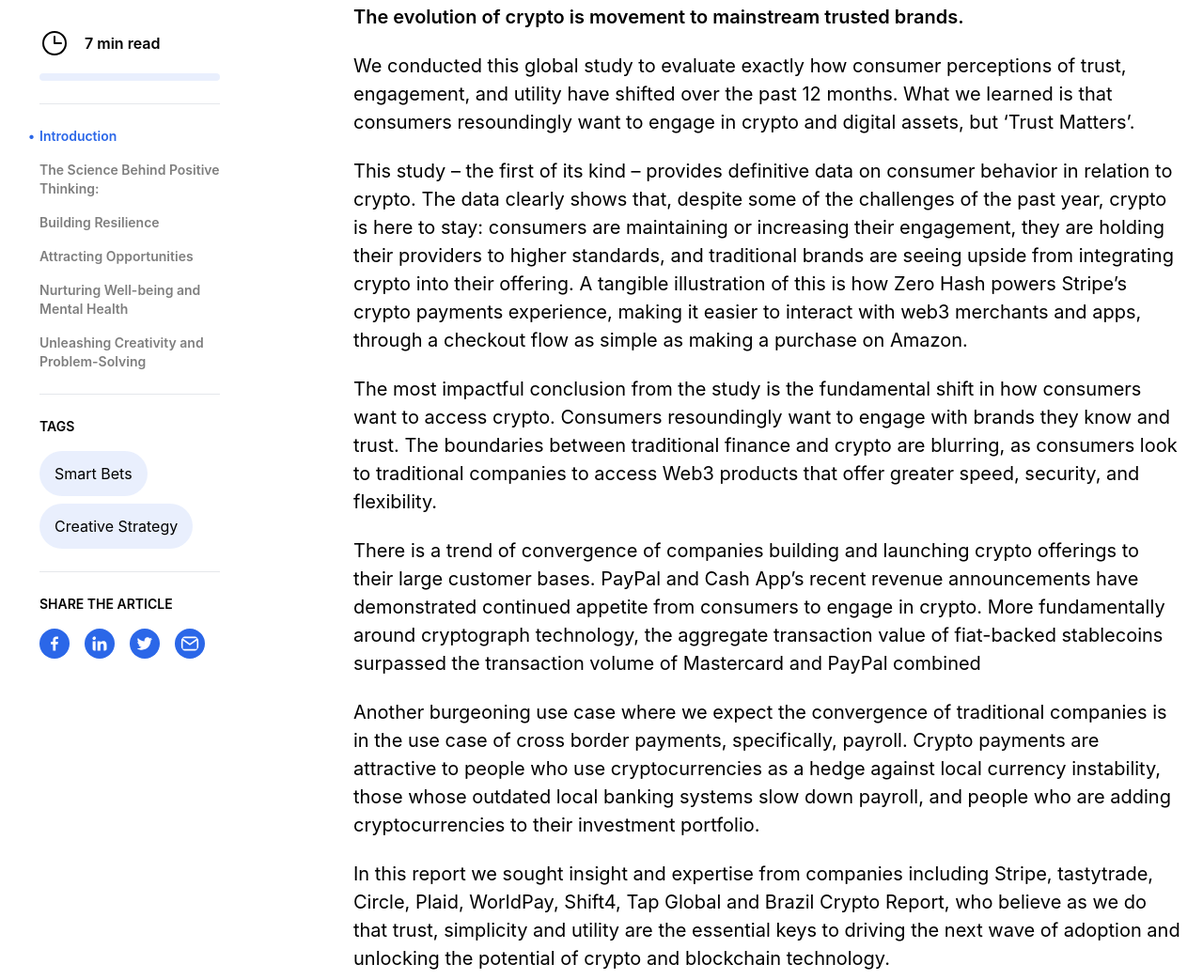
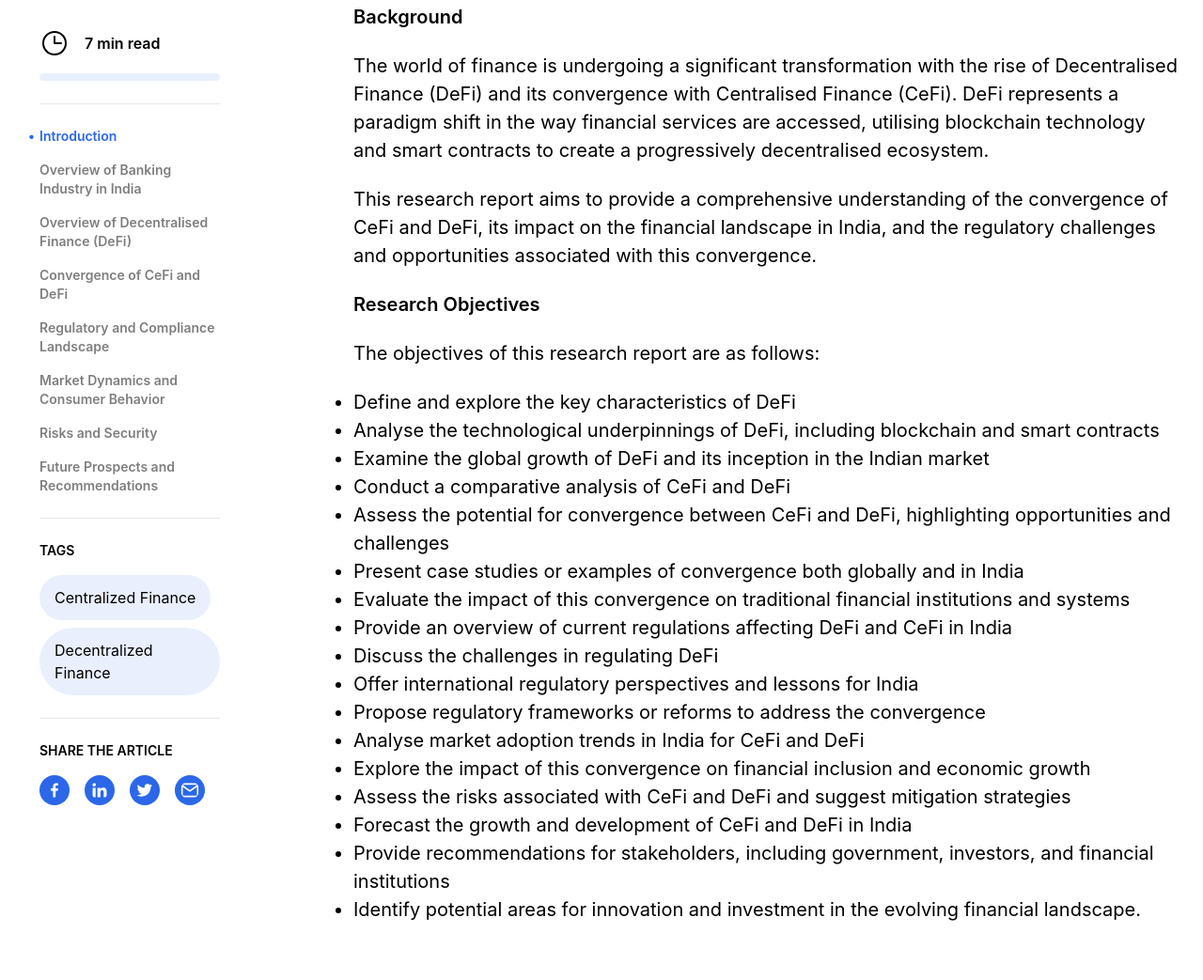
Before and after one commit to sk1122/fetcch-final, an Astro site: page /report in a window 1280 px wide. Shown: the part 849-1892 px from the top of the page at 94% size. Built offline with nearby package versions, Linux system fonts and the light colour scheme; Astro itself is replaced by a stand-in of ours.

Commit message:
feat: add report

```diff
--- a/src/components/main-nav.astro
+++ b/src/components/main-nav.astro
@@ -59,7 +59,7 @@ import { Image } from "astro:assets"
         </li>
         <li>
           <a
-            href="#"
+            href="/report"
             class="block px-4 py-2 hover:bg-gray-100"
             >Reports</a
           >
--- a/src/pages/index.astro
+++ b/src/pages/index.astro
@@ -24,6 +24,7 @@ import { Tooltips } from "astro-tooltips"
       href="https://fonts.googleapis.com/css2?family=Inter:wght@400;500;600;700;800;900&display=swap"
       rel="stylesheet"
     />
+    <meta name="keywords" content="Fetcch, Web3, Payments">
 
     <link rel="preconnect" href="https://fonts.googleapis.com" />
     <link rel="preconnect" href="https://fonts.gstatic.com" crossorigin />
--- a/src/pages/report.astro
+++ b/src/pages/report.astro
@@ -12,23 +12,23 @@ import Footer from "@/components/footer.astro"
 import Modal from '@/components/modal.astro'
 
 
-const indexData = ["Introduction","The Science Behind Positive Thinking:","Building Resilience","Attracting Opportunities","Nurturing Well-being and Mental Health","Unleashing Creativity and Problem-Solving"]
-const TagsData = ["Smart Bets","Creative Strategy"]
+const indexData = ["Introduction","Overview of Banking Industry in India","Overview of Decentralised Finance (DeFi)","Convergence of CeFi and DeFi","Regulatory and Compliance Landscape","Market Dynamics and Consumer Behavior", "Risks and Security", "Future Prospects and Recommendations"]
+const TagsData = ["Centralized Finance","Decentralized Finance"]
 const socialData = [{
-  url:"/",
+  url:"https://www.facebook.com/sharer/sharer.php?u=https://fetcch.xyz/report",
   logo:icon1
 },
 {
-  url:"/",
+  url:"https://www.linkedin.com/shareArticle?mini=true&url=https%3A%2F%2Ffetcch.xyz/report&title=The+Convergence+of+Centralized+Finance+(CeFi)+and+Decentralised+Finance+(DeFi)+Report+2023&summary=d",
   logo:icon2
 },
 {
-  url:"/",
+  url:"http://twitter.com/share?text=Read+The+Convergence+of+Centralized+Finance+(CeFi)+and+Decentralised+Finance+(DeFi)+Report+2023&url=https%3A%2F%2Ffetcch.xyz/report",
   logo:icon3
 }
 ,
 {
-  url:"/",
+  url:"mailto:hello@fetcch.xyz?subject=Read The Convergence of Centralized Finance (CeFi) and Decentralised Finance (DeFi)&body=https://fetcch.xyz/report",
   logo:icon4
 }]
 
@@ -45,8 +45,11 @@ const socialData = [{
 <html lang="en">
 <head>
   <meta charset="UTF-8"/>
+  <link rel="icon" type="image/svg+xml" href="/favicon.svg" />
   <meta name="viewport" content="width=device-width, initial-scale=1.0"/>
-  <title>Report</title>
+  <title>The Convergence of Centralized Finance (CeFi) and Decentralised Finance (DeFi)</title>
+  <meta name="description" content="Read our report on the current state and the convergence of centralized finance and decentralized finance">
+  <meta name="keywords" content="CeFi, Report, DeFi, India, 2023, Innovation">
 </head>
 <body>
     <!-- Modal -->
@@ -57,7 +60,7 @@ const socialData = [{
   </header>
   <!-- report page section -->
   <div class="container mt-[90px] mb-[50px]">
-    <h1 class="text-6xl !leading-[72px] mb-8 font-bold">Unlocking the next wave of adoption in crypto through trust</h1>
+    <h1 class="text-6xl !leading-[72px] mb-8 font-bold">The Convergence of Centralized Finance (CeFi) and Decentralised Finance (DeFi)</h1>
     <div class="w-full h-[391px] bg-slate-500 rounded-xl">
       <!-- Image here -->
     </div>
@@ -109,7 +112,7 @@ const socialData = [{
           <div class="flex gap-4 mt-4">
             {
               socialData.map((ele,idx)=>(
-              <a href={ele.url}>
+              <a href={ele.url} target="_blank">
               <Image src={ele.logo} class={"bg-primary rounded-full w-8 h-8 p-[6px]"} alt={"social media icon"}/>
             </a>
               ))
@@ -125,50 +128,37 @@ const socialData = [{
       </h1>
       <div class="mt-[27px]">
         <div class="flex flex-col gap-[22px] text-[20px] leading-[30px]">
-          <p class="font-semibold">The evolution of crypto is movement to mainstream trusted brands.</p>
-          <p>We conducted this global study to evaluate exactly how consumer perceptions of trust,
-            engagement, and utility have shifted over the past 12 months. What we learned is that
-            consumers resoundingly want to engage in crypto and digital assets, but ‘Trust
-            Matters’.</p>
+          <p class="font-semibold">Background</p>
 <p>
-              This study – the first of its kind – provides definitive data on consumer behavior in
-              relation to crypto. The data clearly shows that, despite some of the challenges of the
-              past year, crypto is here to stay: consumers are maintaining or increasing their
-              engagement, they are holding their providers to higher standards, and traditional
-              brands are seeing upside from integrating crypto into their offering. A tangible
-              illustration of this is how Zero Hash powers
-              Stripe’s crypto payments experience, making it easier to interact with web3 merchants
-              and apps, through a checkout flow as simple as making a purchase on Amazon.
+The world of finance is undergoing a significant transformation with the rise of Decentralised Finance (DeFi) and its convergence with Centralised Finance (CeFi). DeFi represents a paradigm shift in the way financial services are accessed, utilising blockchain technology and smart contracts to create a progressively decentralised ecosystem.
 </p>
 <p>
-              The most impactful conclusion from the study is the fundamental shift in how
-              consumers want to access crypto. Consumers resoundingly want to engage with
-              brands they know and trust. The boundaries between traditional finance and crypto
-              are blurring, as consumers look to traditional companies to access Web3 products that
-              offer greater speed, security, and flexibility.
+This research report aims to provide a comprehensive understanding of the convergence of CeFi and DeFi, its impact on the financial landscape in India, and the regulatory challenges and opportunities associated with this convergence.
 </p>
+<p class="font-semibold">Research Objectives</p>
 <p>
-              There is a trend of convergence of companies building and launching crypto offerings
-              to their large customer bases. PayPal and Cash App’s recent revenue
-              announcements have demonstrated continued appetite from consumers to engage in
-              crypto. More fundamentally around cryptograph technology, the aggregate
-              transaction value of fiat-backed stablecoins surpassed the transaction volume of
-              Mastercard and PayPal combined
+The objectives of this research report are as follows:
 </p>
-            <p>
-              Another burgeoning use case where we expect the convergence of traditional
-              companies is in the use case of cross border payments, specifically, payroll. Crypto
-              payments are attractive to people who use cryptocurrencies as a hedge against local
-              currency instability, those whose outdated local banking systems slow down payroll,
-              and people who are adding cryptocurrencies to their investment portfolio.
-            </p>
-            <p>
-              In this report we sought insight and expertise from companies including Stripe,
-              tastytrade, Circle, Plaid, WorldPay, Shift4, Tap Global and Brazil Crypto Report, who
-              believe as we do that trust, simplicity and utility are the essential keys to driving the
-              next wave of adoption and unlocking the potential of crypto and blockchain
-              technology.
-            </p>
+<ul class="list-disc">
+  <li>Define and explore the key characteristics of DeFi</li>
+  <li>Analyse the technological underpinnings of DeFi, including blockchain and smart contracts</li>
+  <li>Examine the global growth of DeFi and its inception in the Indian market</li>
+  <li>Conduct a comparative analysis of CeFi and DeFi</li>
+  <li>Assess the potential for convergence between CeFi and DeFi, highlighting opportunities and challenges</li>
+  <li>Present case studies or examples of convergence both globally and in India</li>
+  <li>Evaluate the impact of this convergence on traditional financial institutions and systems</li>
+  <li>Provide an overview of current regulations affecting DeFi and CeFi in India</li>
+  <li>Discuss the challenges in regulating DeFi</li>
+  <li>Offer international regulatory perspectives and lessons for India</li>
+  <li>Propose regulatory frameworks or reforms to address the convergence</li>
+  <li>Analyse market adoption trends in India for CeFi and DeFi</li>
+  <li>Explore the impact of this convergence on financial inclusion and economic growth</li>
+  <li>Assess the risks associated with CeFi and DeFi and suggest mitigation strategies</li>
+  <li>Forecast the growth and development of CeFi and DeFi in India</li>
+  <li>Provide recommendations for stakeholders, including government, investors, and financial institutions</li>
+  <li>Identify potential areas for innovation and investment in the evolving financial landscape.</li>
+</ul>
+
         </div>
       </div>
     </div>
```
Lines whose indentation alone changed are shown as unchanged.
